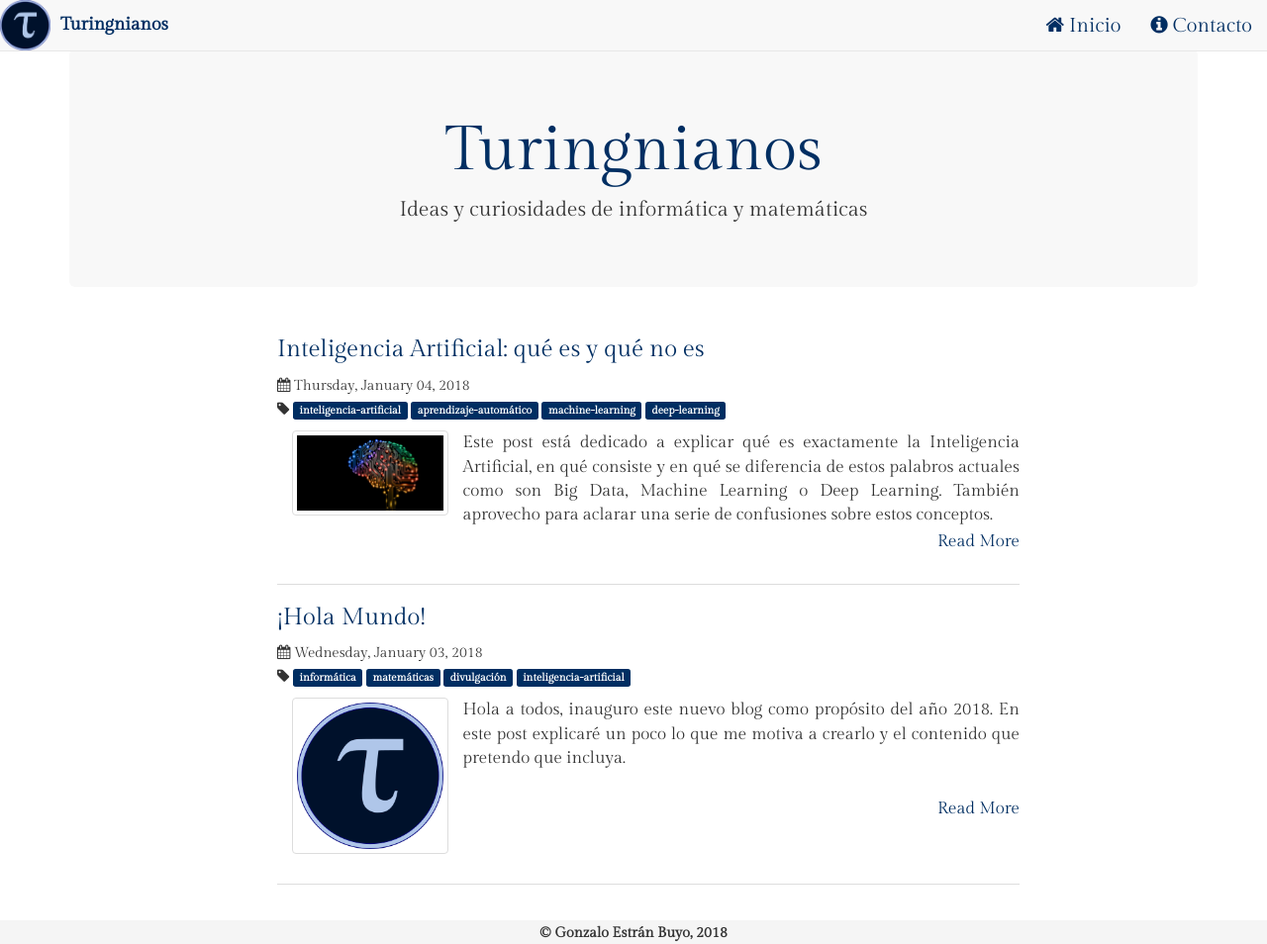
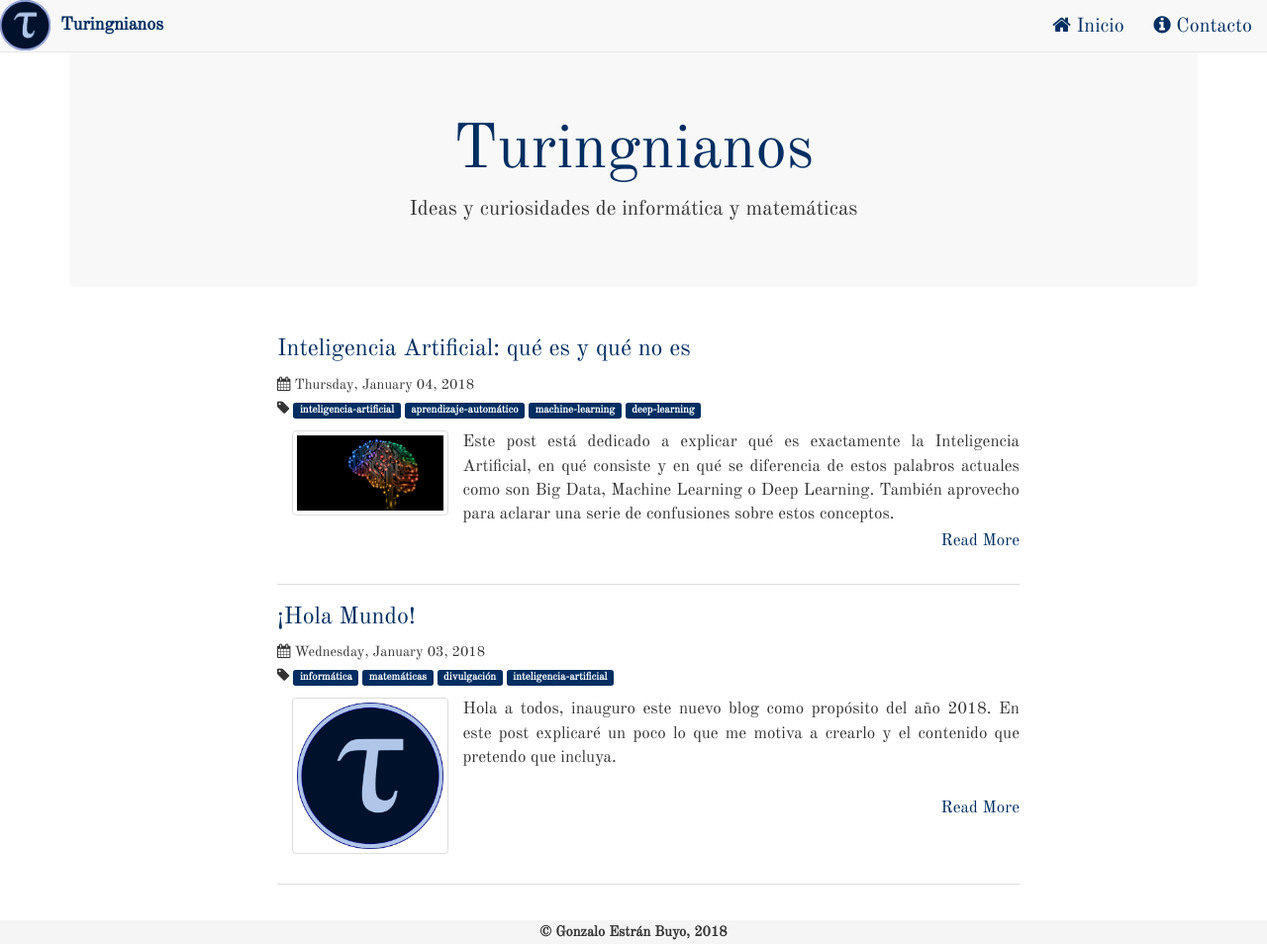
Before and after one commit to turingnianos/turingnianos.github.io, a Jekyll site: the page built from index.html, in a window 1280 px wide and 954 px high. Shown: the whole window at 99% size. Built offline with Jekyll 4.4.1, drawn with Linux system fonts in a browser that asks for light colours; nearby versions of some CDN libraries; some web fonts are replaced; comment, search, counter and statistics services are not loaded.

Commit message:
Update site.css

```diff
--- a/assets/css/site.css
+++ b/assets/css/site.css
@@ -1,10 +1,10 @@
 /* @import url(http://fonts.googleapis.com/css?family=Lato:400,700); */
 @import url('https://fonts.googleapis.com/css?family=Old+Standard+TT');
 @import url('https://fonts.googleapis.com/css?family=Overlock');
-@import url('https://fonts.googleapis.com/css?family=Gilda+Display');
+
 /* global settings */
 body {
-  font-family: 'Gilda Display', 'Overlock', 'Old Standard TT', 'sans-serif';
+  font-family: 'Overlock', 'Old Standard TT', 'sans-serif';
   padding-bottom:60px;
   padding-top:50px;
   font-size:170%;
```
